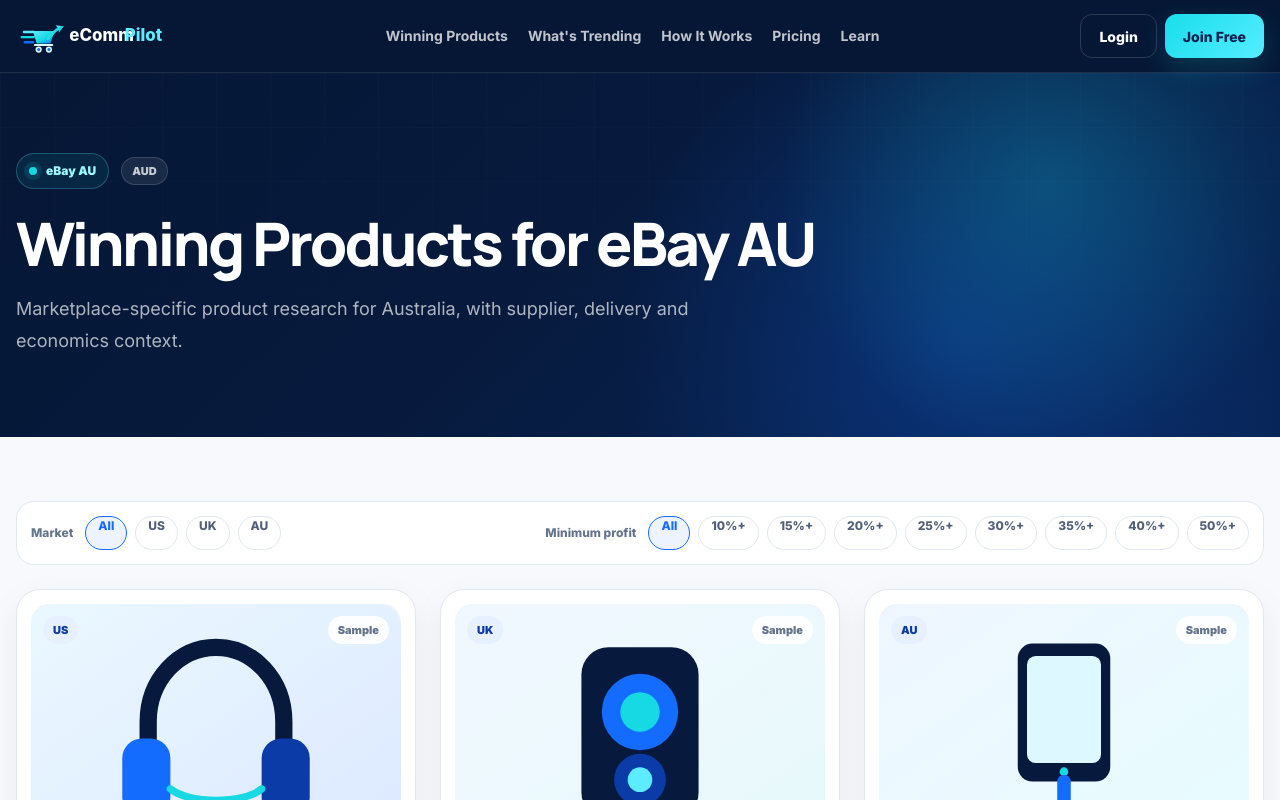
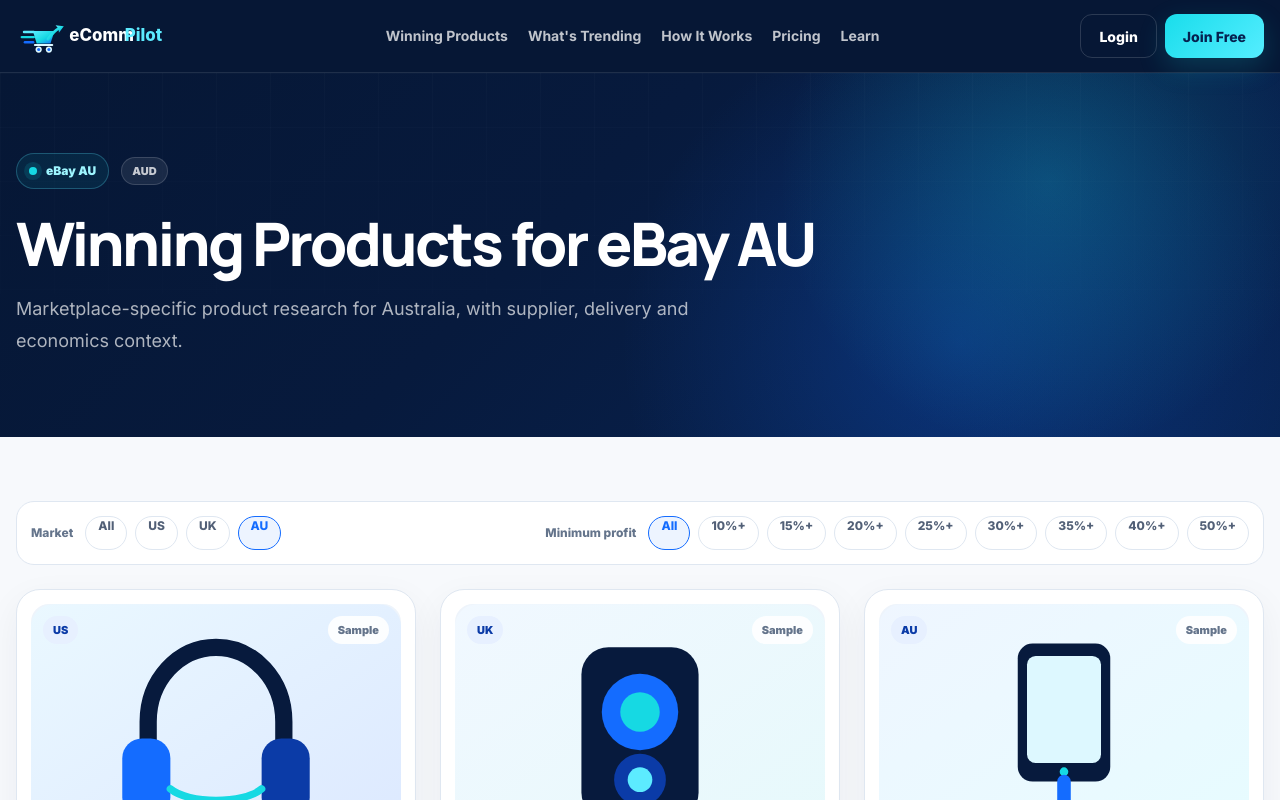
Before and after one commit to ponzey717/ecommpilot-main, a Next.js app: page /winning-products/au in a window 1280 px wide. Shown: the top 800 px of the page. Built offline with nearby package versions, Linux system fonts and the light colour scheme.

Commit message:
feat: drive market catalog filters from URL

```diff
--- a/src/app/winning-products/[market]/page.tsx
+++ b/src/app/winning-products/[market]/page.tsx
@@ -12,7 +12,13 @@
 
 type PageProps = {
   params: Promise<{ market: string }>;
+  searchParams: Promise<Record<string, string | string[] | undefined>>;
 };
+
+function profitBand(value: string | string[] | undefined): number | undefined {
+  const raw = typeof value === "string" ? Number(value) : Number.NaN;
+  return [10, 15, 20, 25, 30, 35, 40, 50].includes(raw) ? raw : undefined;
+}
 
 export function generateStaticParams() {
   return fallbackPublicMarkets().map((market) => ({ market: market.slug }));
@@ -33,8 +39,9 @@
   });
 }
 
-export default async function MarketPage({ params }: PageProps) {
-  const { market: slug } = await params;
+export default async function MarketPage({ params, searchParams }: PageProps) {
+  const [{ market: slug }, query] = await Promise.all([params, searchParams]);
+  const minimumProfitBand = profitBand(query.profit);
   const markets = await getPublicMarketsWithFallback();
   const market = markets.find((item) => item.slug === slug && item.active);
 
@@ -54,9 +61,9 @@
       />
       <section className="py-12 md:py-16">
         <div className="site-container">
-          <MarketFilter />
+          <MarketFilter market={market.code} minimumProfitBand={minimumProfitBand} />
           <div className="mt-6">
-            <CatalogProductGrid market={market.code} />
+            <CatalogProductGrid market={market.code} minimumProfitBand={minimumProfitBand} />
           </div>
         </div>
       </section>
```
